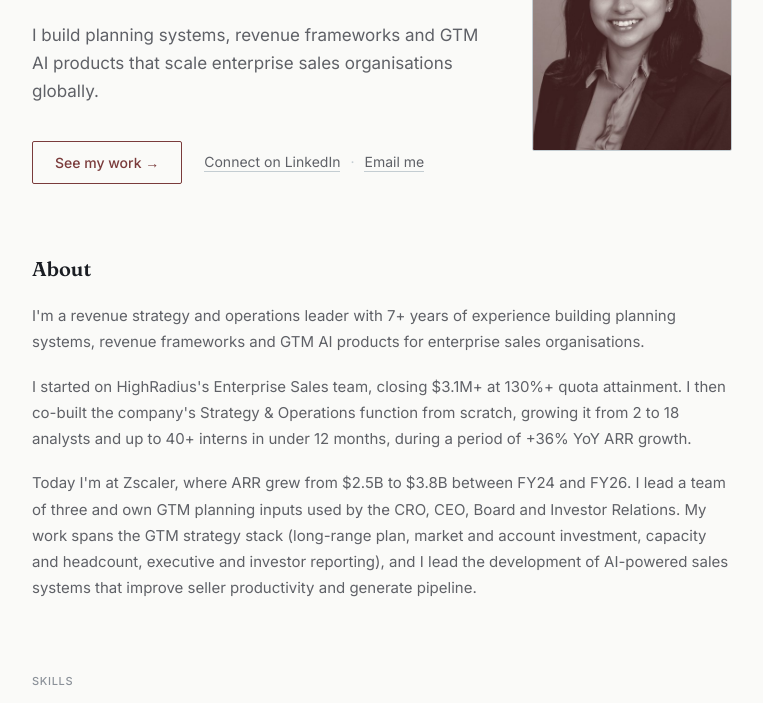
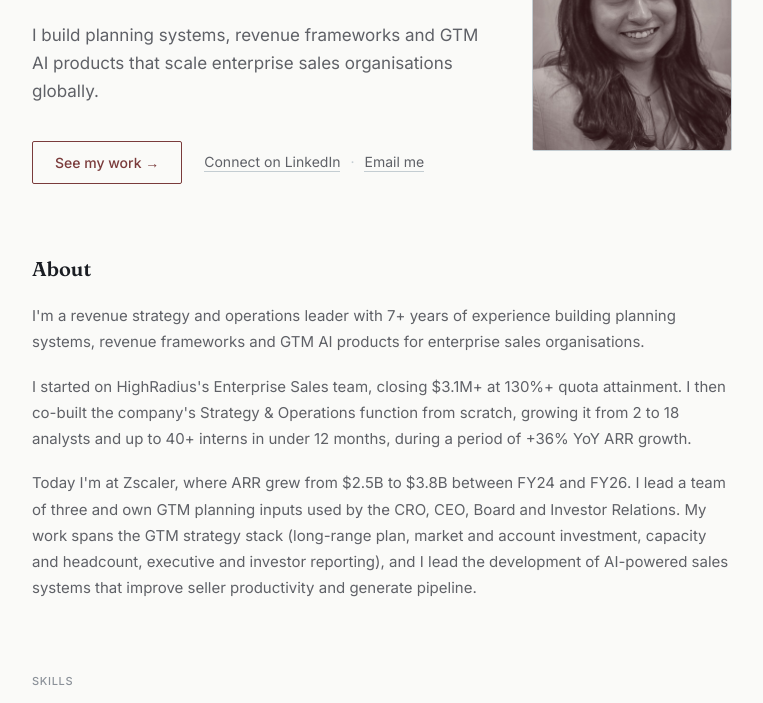
Before and after one commit to moitraaratrika/aratrika-portfolio, a plain HTML site: page index.html in a window 1280 px wide. Shown: the part 195-898 px from the top of the page, without its empty margins (258-1021 px from the left). Drawn offline with Linux system fonts and the light colour scheme.

Commit message:
Add files via upload

```diff
--- a/index.html
+++ b/index.html
@@ -397,7 +397,7 @@
           <span class="hero-links"><a href="https://www.linkedin.com/in/aratrikamoitra/" target="_blank" rel="noopener">Connect on LinkedIn</a><span class="footer-sep">·</span><a href="mailto:aratrika.moitra@gmail.com">Email me</a></span>
         </div>
       </div>
-      <img class="hero-photo" src="moitra_aratrika_headshot_burgundy_duotone.jpg" alt="Portrait of Aratrika Moitra">
+      <img class="hero-photo" src="headshot.jpg" alt="Portrait of Aratrika Moitra">
     </div>
   </section>
 
```
